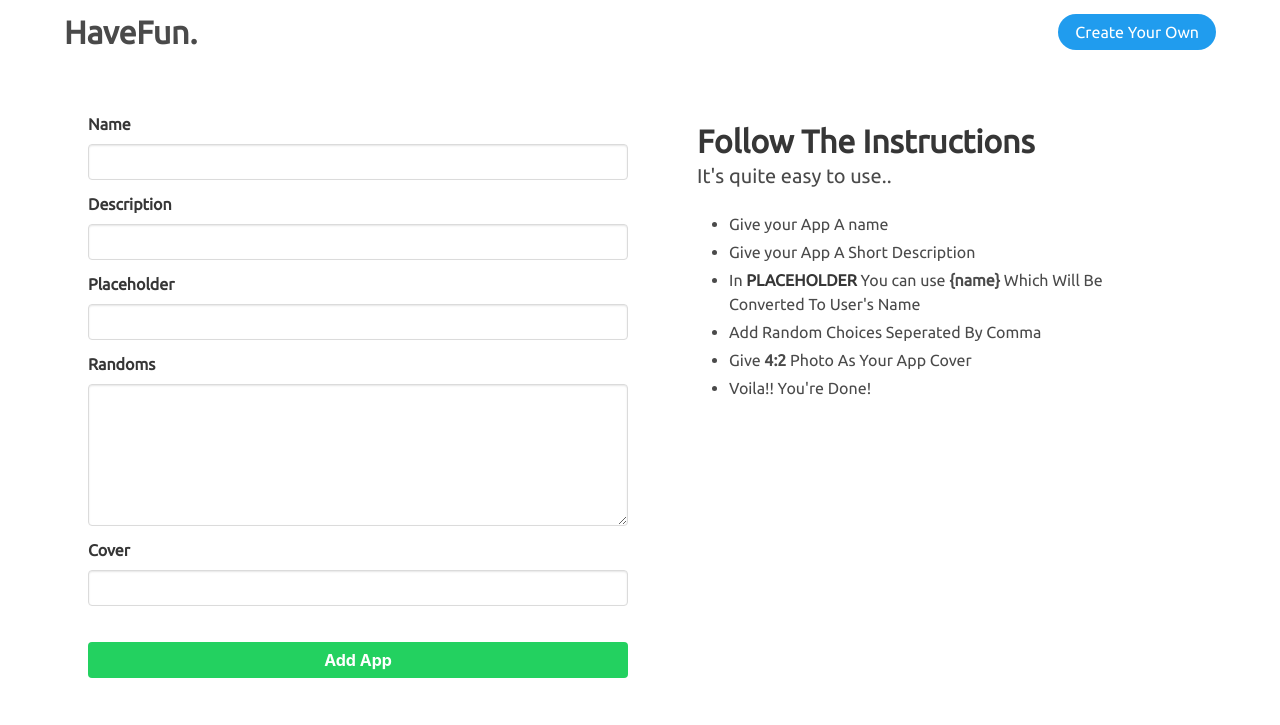
After one commit to chocovish/fbfunapp, a Django app: page /addapp/ in a window 1280 px wide. The commit adds this page. Shown: the top 725 px of the page. Run offline with Django 3.2, Linux system fonts and the light colour scheme.

Commit message:
Added user app fields

```diff
--- /dev/null
+++ b/fbapp/forms.py
@@ -0,0 +1,14 @@
+from django import forms
+from .models import AppModel
+
+textwidget = forms.CharField(widget=forms.TextInput(attrs={'class':'input'}))
+
+class addform(forms.ModelForm):
+    name = textwidget
+    description = textwidget
+    placeholder = textwidget
+    randoms = forms.CharField(widget=forms.Textarea(attrs={'class':'textarea','rows':5}))
+    cover = textwidget
+    class Meta:
+        model=AppModel
+        exclude = ['user']
--- a/fbapp/models.py
+++ b/fbapp/models.py
@@ -8,7 +8,7 @@ class AppModel(models.Model):
     description = models.TextField(default="No Description Given For this App")
     placeholder = models.CharField(max_length=40)
     randoms = models.TextField()
-    user = models.ForeignKey(User, on_delete=models.CASCADE)
+    user = models.ForeignKey(User, on_delete=models.CASCADE, null=True)
     cover = models.URLField(default="https://i.imgur.com/5lH7xkG.jpg")
     def __str__(self): return self.name
 
--- /dev/null
+++ b/fbapp/templates/fbapp/addform.html
@@ -0,0 +1,38 @@
+{% extends 'fbapp/master.html' %}
+
+{% block content %}
+<div class="container hero hero-body">
+<div class="columns">
+    <div class="column is-half">
+                    <form action="" method="post">
+
+                    {% csrf_token %}
+                    {% if form.errors %} {{form.errors}} {% endif %}
+                    {% for f in form %}
+                    <div class="field">
+                        <label class="label" for="{{f.name}}">{{f.label}}</label>
+                        {{f}}
+                    </div>
+                    {% endfor %}
+                    <br>
+                    <button type="submit" class="button is-success is-fullwidth"><strong>Add App</strong></button>
+                    </form>
+    </div>
+    <div class="column" style="margin-top:1%;margin-left: 4%;margin-right: 4%">
+        <h1 class="title">Follow The Instructions</h1>
+        <h2 class="subtitle">It's quite easy to use..</h2>
+        <div class="content">
+            <ul>
+                <li>Give your App A name</li>
+                <li>Give your App A Short Description</li>
+                <li>In <strong>PLACEHOLDER</strong> You can use <b>{name}</b> Which Will Be Converted To User's Name</li>
+                <li>Add Random Choices Seperated By Comma</li>
+                <li>Give <b>4:2</b> Photo As Your App Cover</li>
+                <li>Voila!! You're Done!</li>
+            </ul>
+        </div>
+    </div>
+</div>
+</div>
+
+{% endblock %}
--- a/fbapp/templates/fbapp/info.html
+++ b/fbapp/templates/fbapp/info.html
@@ -35,7 +35,7 @@ $.get("../result/").done(
         $("#img").attr('src',response.link)
         var t = "So "+response.name+" This Is Your Result :)"
         $("#p").text(t)
-        var rurl = '{{request.META.HTTP_HOST}}/app/results/'+response.resultpk+'/';
+        var rurl = 'https://{{request.META.HTTP_HOST}}/app/results/'+response.resultpk+'/';
         console.log(rurl)
         $('#sharebtn').click(() => sharefb(rurl))
         $("#sharebtn").removeAttr('disabled')
@@ -48,7 +48,7 @@ function sharefb(url){
   method: 'share',
   mobile_iframe: true,
   href: url,
-  redirect_uri: '{{request.META.HTTP_HOST}}',
+  redirect_uri: 'https://{{request.META.HTTP_HOST}}',
 }, function(response){console.log(response)});
 }
 
--- a/fbapp/templates/fbapp/master.html
+++ b/fbapp/templates/fbapp/master.html
@@ -10,6 +10,10 @@
 {% endblock %}
 
     <link rel="stylesheet" href="https://cdnjs.cloudflare.com/ajax/libs/bulma/0.7.1/css/bulma.min.css" />
+    <link href="https://fonts.googleapis.com/css?family=Ubuntu" rel="stylesheet">
+<style>
+body {font-family: 'Ubuntu', sans-serif;}
+</style>
 </head>
 <body>
 
@@ -19,11 +23,11 @@
 <nav class="navbar">
     <div class="container">
         <div class="navbar-brand">
-            <a class="navbar-item title" href="/">QuizNow.</a>
+            <a class="navbar-item title" href="/">HaveFun.</a>
         </div>
         <div class="navbar-menu">
             <div class="navbar-end">
-                <div class="navbar-item"><button class="button is-info is-rounded" disabled>Coming Soon</button></div>
+                <div class="navbar-item"><a href="/addapp/" class="button is-info is-rounded">Create Your Own</a></div>
             </div>
         </div>
     </div>
--- a/fbapp/urls.py
+++ b/fbapp/urls.py
@@ -1,5 +1,5 @@
 from django.urls import path
-from .views import home, info, results,detail,tnc
+from .views import home, info, results,detail,tnc,addapp
 from .utilities import resultimg
 
 
@@ -9,5 +9,6 @@ urlpatterns = [
     path("app/<pk>/",detail, name="detail"),
     path("app/<pk>/result/",resultimg, name="result"),
     path("app/<pk>/info/",info),
-    path("tnc/",tnc)
+    path("tnc/",tnc),
+    path("addapp/",addapp,name='addapp')
 ]
--- a/fbapp/views.py
+++ b/fbapp/views.py
@@ -1,5 +1,6 @@
-from django.shortcuts import render
+from django.shortcuts import render,HttpResponseRedirect
 from .models import AppModel,Result
+from .forms import addform
 
 def latest(fetch=5):
     return AppModel.objects.all()[:fetch]
@@ -28,3 +29,14 @@ def results(request,pk):
 
 def tnc(request):
     return render(request,'fbapp/tnc.html')
+
+
+def addapp(request):
+    if request.method=='POST':
+        form = addform(request.POST)
+        if form.is_valid():
+            form.save()
+            return HttpResponseRedirect('/')
+        return render(request,'fbapp/addform.html',{'form':form})
+    form = addform()
+    return render(request,'fbapp/addform.html',{'form':form})
```
Also changed, not shown: db.sqlite3, fbapp/migrations/0006_auto_20180829_2130.py (added).
